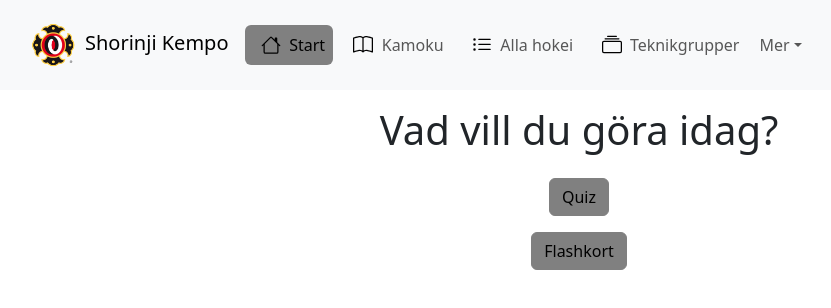
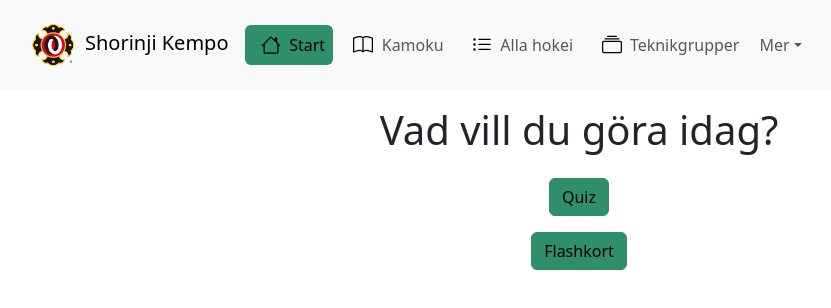
Before and after one commit to jorgensigvardsson/shorinji-kempo-study-app, a React (Vite) app: page / in a window 1280 px wide. Shown: the top 308 px of the page, without its empty margins (61-892 px from the left). Built offline with nearby package versions, Linux system fonts and the light colour scheme.

Commit message:
Påbörjade dark/light bootstrap tema

```diff
--- a/src/App.css
+++ b/src/App.css
@@ -28,3 +28,11 @@
   width: 1rem;
   justify-content: center;
 }
+
+/* Ensure active route in top/offcanvas menus follows primary color */
+.menu-item.active,
+.menu-item.active:focus,
+.menu-item.active:hover {
+  color: var(--bs-component-active-color, #fff);
+  background-color: var(--bs-primary);
+}
--- a/src/styles/bootstrap-theme.scss
+++ b/src/styles/bootstrap-theme.scss
@@ -1,9 +1,124 @@
 @import "bootstrap/scss/functions";
 
-$primary: gray;
+// Light theme palette (compiled into Bootstrap component styles)
+$primary: #2f8f6b;
+$secondary: #6c757d;
+$success: #2f9e44;
+$info: #1971c2;
+$warning: #e67700;
 $danger: #c2413a;
-$success: #2f9e44;
-$warning: #e67700;
-$info: #1971c2;
 
 @import "bootstrap/scss/bootstrap";
+
+// Dark theme palette (runtime overrides when data-bs-theme="dark")
+$dark-theme-colors: (
+  "primary": green,
+  "secondary": #9ca3af,
+  "success": #69db7c,
+  "info": #74c0fc,
+  "warning": #ffc078,
+  "danger": #ff8787
+);
+
+@include color-mode(dark, true) {
+  @each $name, $value in $dark-theme-colors {
+    --#{$prefix}#{$name}: #{$value};
+    --#{$prefix}#{$name}-rgb: #{to-rgb($value)};
+    --#{$prefix}#{$name}-text-emphasis: #{tint-color($value, 40%)};
+    --#{$prefix}#{$name}-bg-subtle: #{shade-color($value, 80%)};
+    --#{$prefix}#{$name}-border-subtle: #{shade-color($value, 40%)};
+  }
+
+  $dark-primary: map-get($dark-theme-colors, "primary");
+  $dark-primary-contrast: color-contrast($dark-primary);
+  --#{$prefix}link-color: #{$dark-primary};
+  --#{$prefix}link-color-rgb: #{to-rgb($dark-primary)};
+  --#{$prefix}link-hover-color: #{tint-color($dark-primary, 12%)};
+  --#{$prefix}link-hover-color-rgb: #{to-rgb(tint-color($dark-primary, 12%))};
+
+  // Keep common active colors aligned with dark primary
+  --#{$prefix}component-active-bg: var(--#{$prefix}primary);
+  --#{$prefix}component-active-color: #{$dark-primary-contrast};
+}
+
+// Rebuild contextual button variants for dark mode
+@include color-mode(dark) {
+  $dark-primary: map-get($dark-theme-colors, "primary");
+  $dark-primary-contrast: color-contrast($dark-primary);
+
+  .nav-pills {
+    --#{$prefix}nav-pills-link-active-bg: var(--#{$prefix}primary);
+    --#{$prefix}nav-pills-link-active-color: #{$dark-primary-contrast};
+  }
+
+  .dropdown-menu {
+    --#{$prefix}dropdown-link-active-bg: var(--#{$prefix}primary);
+    --#{$prefix}dropdown-link-active-color: #{$dark-primary-contrast};
+  }
+
+  .pagination {
+    --#{$prefix}pagination-active-bg: var(--#{$prefix}primary);
+    --#{$prefix}pagination-active-border-color: var(--#{$prefix}primary);
+    --#{$prefix}pagination-active-color: #{$dark-primary-contrast};
+  }
+
+  .list-group {
+    --#{$prefix}list-group-active-bg: var(--#{$prefix}primary);
+    --#{$prefix}list-group-active-border-color: var(--#{$prefix}primary);
+    --#{$prefix}list-group-active-color: #{$dark-primary-contrast};
+  }
+
+  .progress {
+    --#{$prefix}progress-bar-bg: var(--#{$prefix}primary);
+  }
+
+  @each $name, $value in $dark-theme-colors {
+    .btn-#{$name} {
+      @include button-variant($value, $value);
+    }
+
+    .btn-outline-#{$name} {
+      @include button-outline-variant($value);
+    }
+
+    @include table-variant($name, $value);
+
+    .text-bg-#{$name} {
+      color: color-contrast($value) if($enable-important-utilities, !important, null);
+      background-color: RGBA(var(--#{$prefix}#{$name}-rgb), var(--#{$prefix}bg-opacity, 1)) if($enable-important-utilities, !important, null);
+    }
+
+    .link-#{$name} {
+      color: RGBA(var(--#{$prefix}#{$name}-rgb), var(--#{$prefix}link-opacity, 1)) if($enable-important-utilities, !important, null);
+      text-decoration-color: RGBA(var(--#{$prefix}#{$name}-rgb), var(--#{$prefix}link-underline-opacity, 1)) if($enable-important-utilities, !important, null);
+
+      @if $link-shade-percentage != 0 {
+        &:hover,
+        &:focus {
+          $hover-color: if(color-contrast($value) == $color-contrast-light, shade-color($value, $link-shade-percentage), tint-color($value, $link-shade-percentage));
+          color: RGBA(#{to-rgb($hover-color)}, var(--#{$prefix}link-opacity, 1)) if($enable-important-utilities, !important, null);
+          text-decoration-color: RGBA(to-rgb($hover-color), var(--#{$prefix}link-underline-opacity, 1)) if($enable-important-utilities, !important, null);
+        }
+      }
+    }
+  }
+
+  // Form controls using hard-coded Sass color vars
+  .form-check-input:checked {
+    background-color: var(--#{$prefix}primary);
+    border-color: var(--#{$prefix}primary);
+  }
+
+  .form-check-input[type="checkbox"]:indeterminate {
+    background-color: var(--#{$prefix}primary);
+    border-color: var(--#{$prefix}primary);
+  }
+
+  .form-range::-webkit-slider-thumb {
+    background-color: var(--#{$prefix}primary);
+  }
+
+  .form-range::-moz-range-thumb {
+    background-color: var(--#{$prefix}primary);
+  }
+}
```
